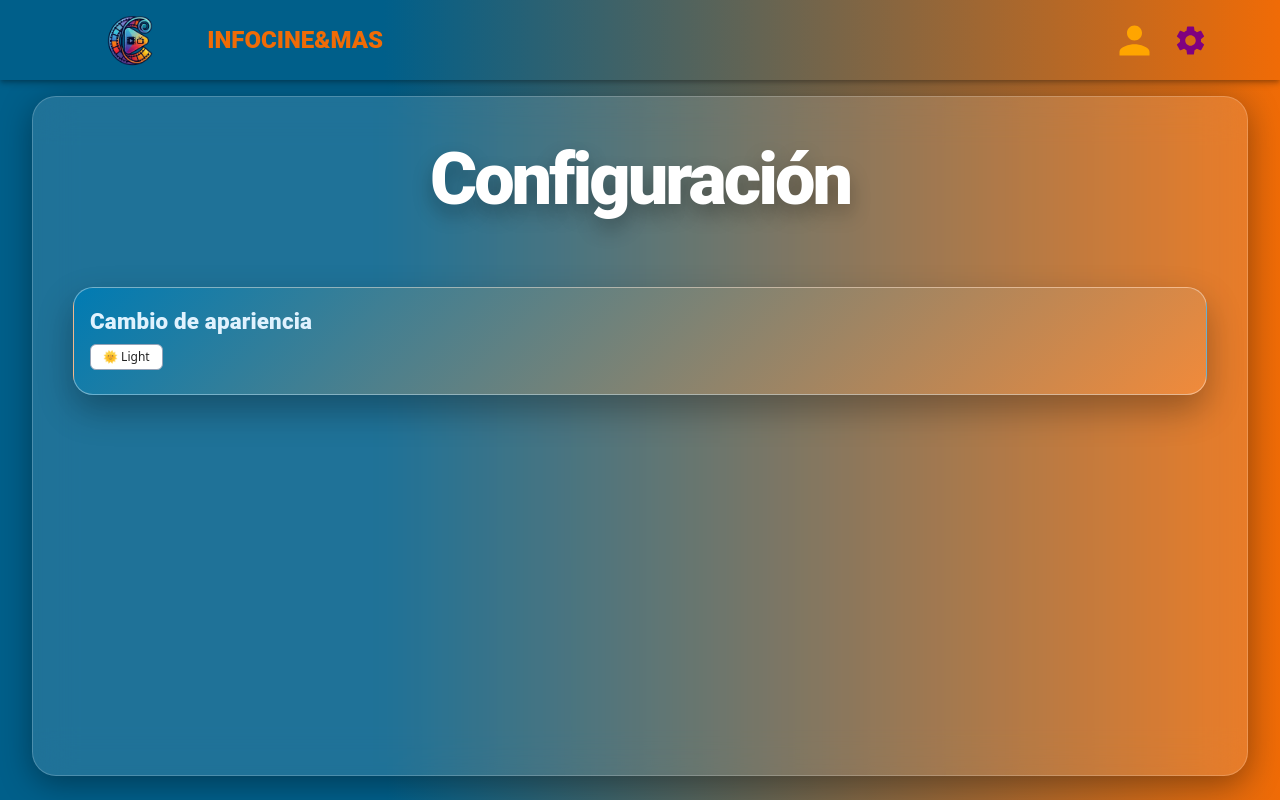
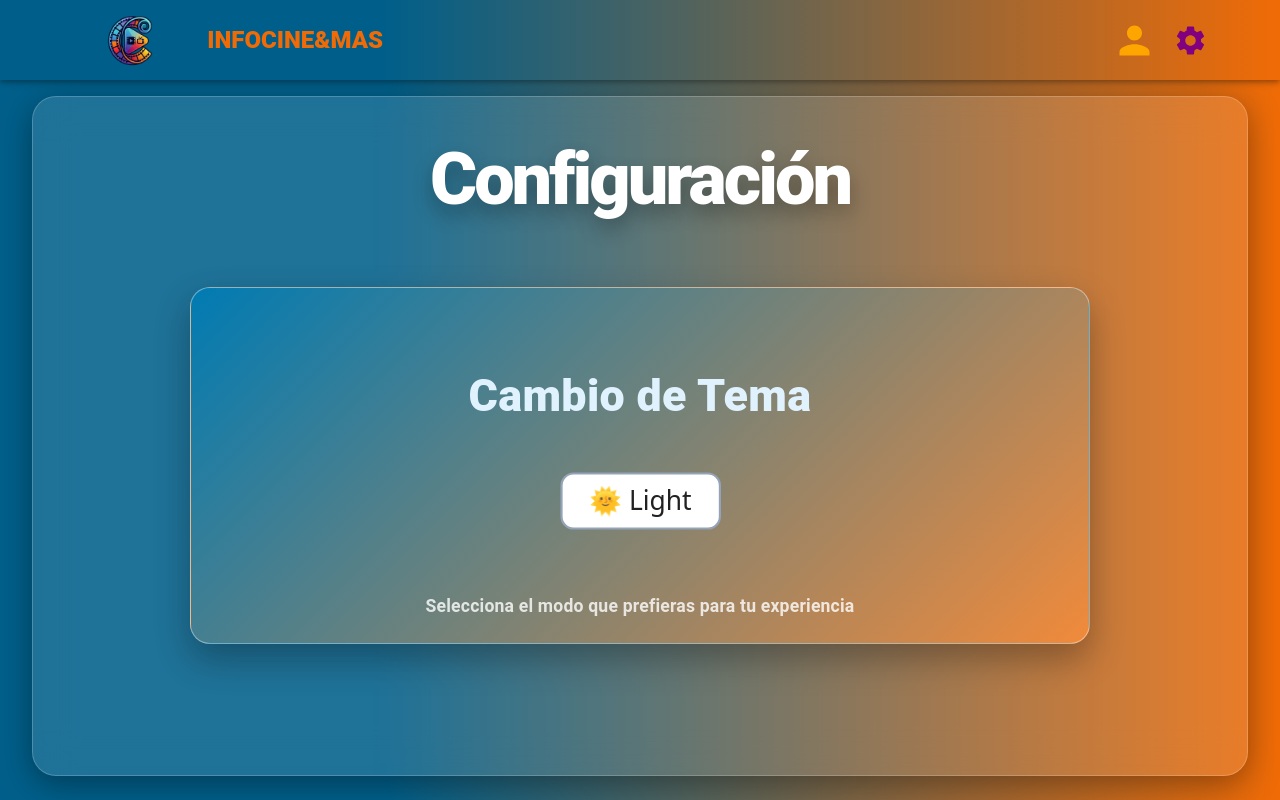
Before and after one commit to CarlosAparicio7/TFG-CarlosAparicio_AdrianRey-Front, a React (Vite) app: page /settings in a window 1280 px wide. Shown: the top 800 px of the page. Built offline with nearby package versions, Linux system fonts and the light colour scheme.

Commit message:
Cambios pequeños de diseño en settings

```diff
--- a/src/components/ThemeToggle.tsx
+++ b/src/components/ThemeToggle.tsx
@@ -14,4 +14,3 @@ export default function ThemeToggle() {
         </button>
     );
 }
-console.log("CARGANDO TOGGLE")
--- a/src/pages/Settings.tsx
+++ b/src/pages/Settings.tsx
@@ -2,6 +2,7 @@ import { Box, Card, CardContent, Container, Grid, Paper, Typography } from "@mui
 import Header from "../components/Header";
 import ThemeToggle from "../components/ThemeToggle";
 import { useTheme } from "../context/ThemeContext";
+import Footer from "../components/Footer";
 
 export default function Settings() {
     const { theme } = useTheme();
@@ -18,18 +19,26 @@ export default function Settings() {
                             </Typography>
                         </Box>
 
-                        <Grid container spacing={3} sx={{ width: '100%', margin: 0 }}>
-                            <Card sx={{ width: '100%', display: 'flex', flexDirection: 'column', borderRadius: 5, background: 'linear-gradient(135deg, #007bb3 0%, #f18a3a 100%)', border: '1px solid rgba(255, 255, 255, 0.4)', boxShadow: '0 15px 35px rgba(0,0,0,0.3)', transition: 'all 0.4s ease', '&:hover': { transform: 'translateY(-12px)', boxShadow: '0 25px 50px rgba(0,0,0,0.4)', border: '1px solid #fff' } }}>
-                                <CardContent>
-                                    <Typography variant="h6" noWrap sx={{ fontWeight: 900, mb: 0.5, color: '#e0f2fe', fontSize: '1.4rem' }}>
-                                        Cambio de apariencia
+                        <Grid container spacing={3} sx={{ width: '100%', margin: 0, display: 'flex', justifyContent: 'center' }}>
+                            <Card sx={{ width: '100%', maxWidth: 900, display: 'flex', flexDirection: 'column', borderRadius: 5, background: 'linear-gradient(135deg, #007bb3 0%, #f18a3a 100%)', border: '1px solid rgba(255, 255, 255, 0.4)', boxShadow: '0 15px 35px rgba(0,0,0,0.3)', transition: 'all 0.4s ease' }}>
+                                <CardContent sx={{ display: 'flex', flexDirection: 'column', alignItems: 'center', py: { xs: 6, md: 10 } }}>
+                                    <Typography variant="h4" noWrap sx={{ fontWeight: 900, mb: 4, color: '#e0f2fe', fontSize: { xs: '2rem', md: '2.8rem' }, textAlign: 'center' }}>
+                                        Cambio de Tema
                                     </Typography>
-                                    <ThemeToggle/>
+
+                                    <Box sx={{ transform: 'scale(2.2)', my: 4 }}>
+                                        <ThemeToggle/>
+                                    </Box>
+
+                                    <Typography variant="body2" sx={{ color: 'rgba(255,255,255,0.8)', mt: 6, fontWeight: 600, fontSize: '1.1rem' }}>
+                                        Selecciona el modo que prefieras para tu experiencia
+                                    </Typography>
                                 </CardContent>
                             </Card>
                         </Grid>
                     </Paper>
                 </Container>
+                <Footer />
             </Box>
     );
 }
```
